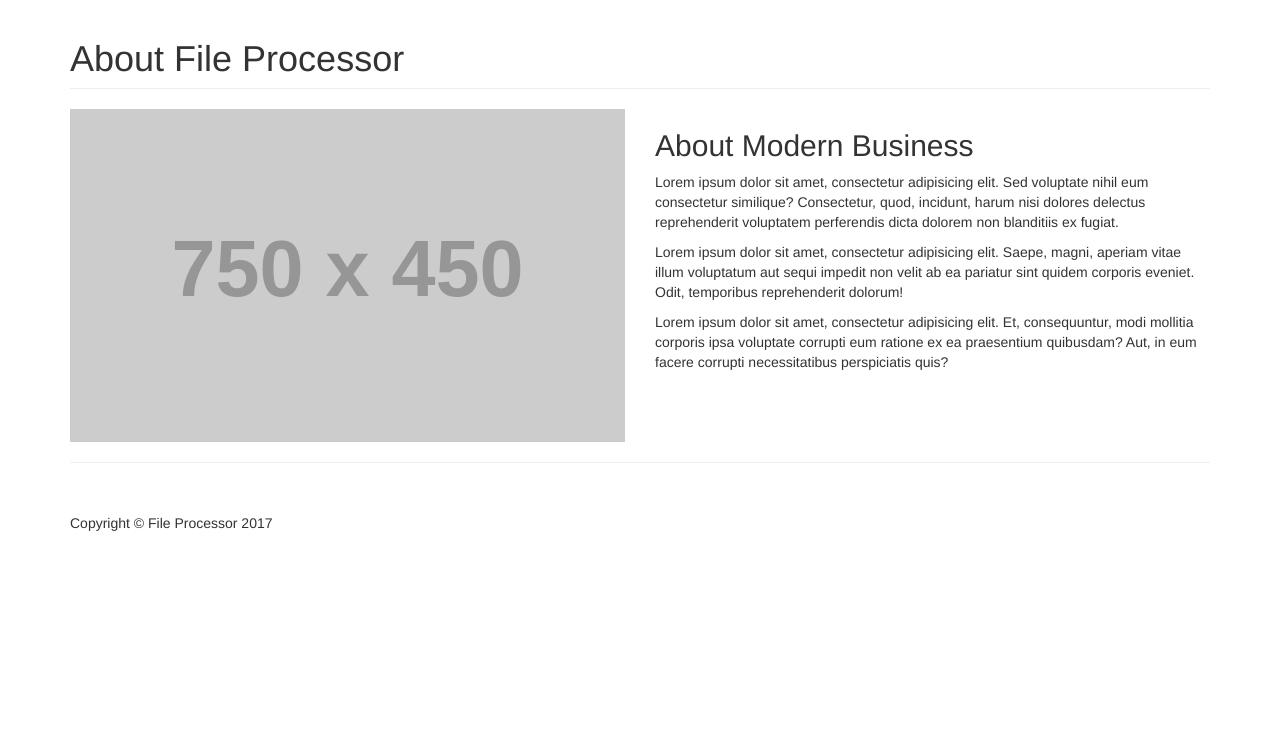
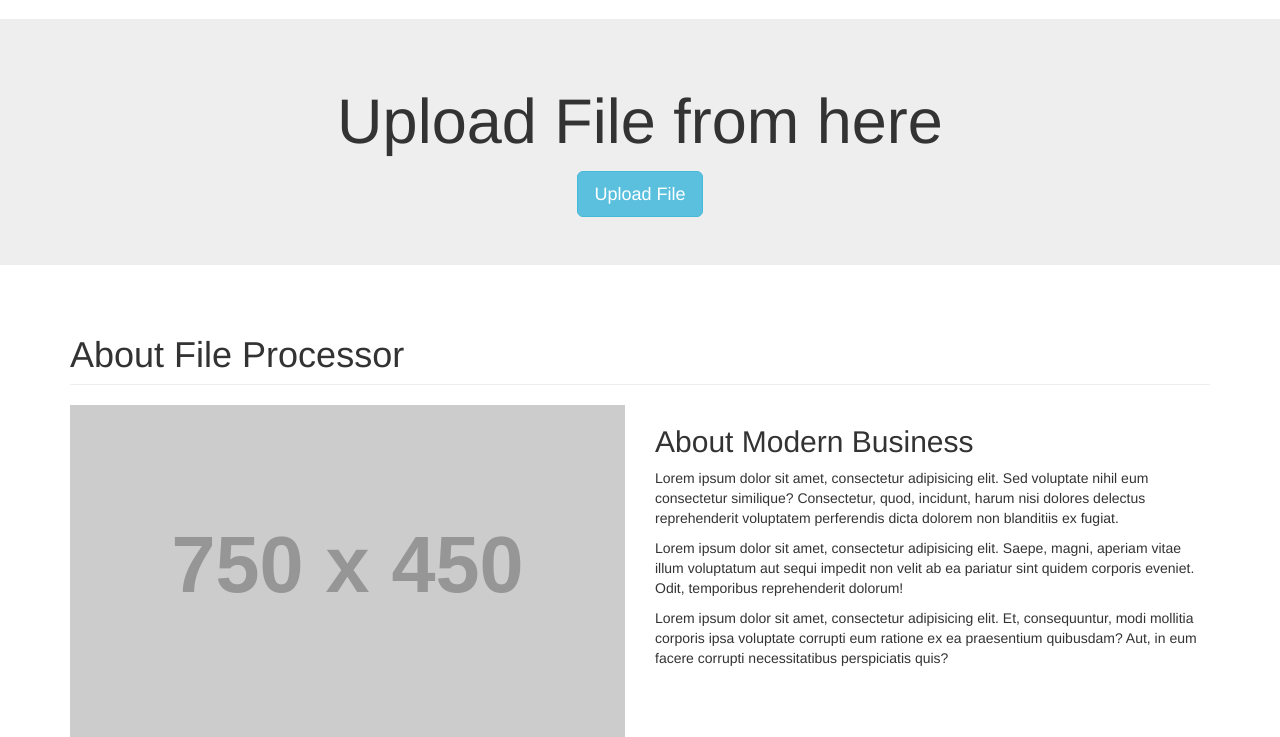
Before and after one commit to halfbug/wsapi, a Laravel app: page /about in a window 1280 px wide. Shown: the part 51-788 px from the top of the page. Before the commit the page ends 582 px from the top, so only its background shows below. Run offline with Laravel 8, Linux system fonts and the light colour scheme; grey boxes labelled with a size stand in for pictures from a placeholder-image service; settings files or empty folders that the repository lacks are supplied; some libraries are stand-ins or nearby versions.

Commit message:
frontend file upload popup

```diff
--- a/resources/views/layouts/frontend.blade.php
+++ b/resources/views/layouts/frontend.blade.php
@@ -93,45 +93,57 @@
 </nav>
 @if (\Request::is('/'))
     <!-- Header Carousel -->
-    <header id="myCarousel" class="carousel slide">
-        <!-- Indicators -->
-        <ol class="carousel-indicators">
-            <li data-target="#myCarousel" data-slide-to="0" class="active"></li>
-            <li data-target="#myCarousel" data-slide-to="1"></li>
-            <li data-target="#myCarousel" data-slide-to="2"></li>
-        </ol>
 
-        <!-- Wrapper for slides -->
-        <div class="carousel-inner">
-            <div class="item active">
-                <div class="fill" style="background-image:url('http://placehold.it/1900x1080&text=Slide One');"></div>
-                <div class="carousel-caption">
-                    <h2>Caption 1</h2>
+@endif
+<br>
+
+
+<div class="text-center jumbotron">
+    <h1>Upload File from here</h1>
+    <p></p>
+    <button type="button" class="btn btn-info btn-lg" data-toggle="modal" data-target="#myModal">Upload File</button>
+</div>
+<!-- Modal -->
+<div id="myModal" class="modal fade" role="dialog">
+    <div class="modal-dialog">
+
+        <!-- Modal content-->
+        <div class="modal-content">
+            <form  method="post" action="" class="form-horizontal">
+                <div class="modal-header">
+                    <button type="button" class="close" data-dismiss="modal">&times;</button>
+                    <h4 class="modal-title">Upload File</h4>
+                </div>
+                <div class="modal-body">
+
+                    <div class="form-group">
+                        <label for="field1 " class="col-sm-3 control-label">Please select</label>
+                        <div class="col-sm-9">
+                            <select class="form-control " id="field1">
+                                <option value="1">Field 1</option>
+                                <option value="2">Field 2</option>
+                            </select>
                         </div>
                     </div>
-            <div class="item">
-                <div class="fill" style="background-image:url('http://placehold.it/1900x1080&text=Slide Two');"></div>
-                <div class="carousel-caption">
-                    <h2>Caption 2</h2>
-                </div>
-            </div>
-            <div class="item">
-                <div class="fill" style="background-image:url('http://placehold.it/1900x1080&text=Slide Three');"></div>
-                <div class="carousel-caption">
-                    <h2>Caption 3</h2>
-                </div>
+                    <div class="form-group">
+                        <label for="file"  class="col-sm-3 control-label">File</label>
+                        <div class="col-sm-9">
+                            <input  id="file" type="file" >
                         </div>
                     </div>
 
-        <!-- Controls -->
-        <a class="left carousel-control" href="#myCarousel" data-slide="prev">
-            <span class="icon-prev"></span>
-        </a>
-        <a class="right carousel-control" href="#myCarousel" data-slide="next">
-            <span class="icon-next"></span>
-        </a>
-    </header>
-        @endif
+                </div>
+                <div class="modal-footer">
+                    <button type="submit" class="btn btn-primary">Submit</button>
+                    <button type="button" class="btn btn-default " data-dismiss="modal">Close</button>
+
+                </div>  </form>
+        </div>
+
+    </div>
+</div>
+
+
 
 <!-- Page Content -->
 <div class="container">
```
Lines whose indentation alone changed are shown as unchanged.
